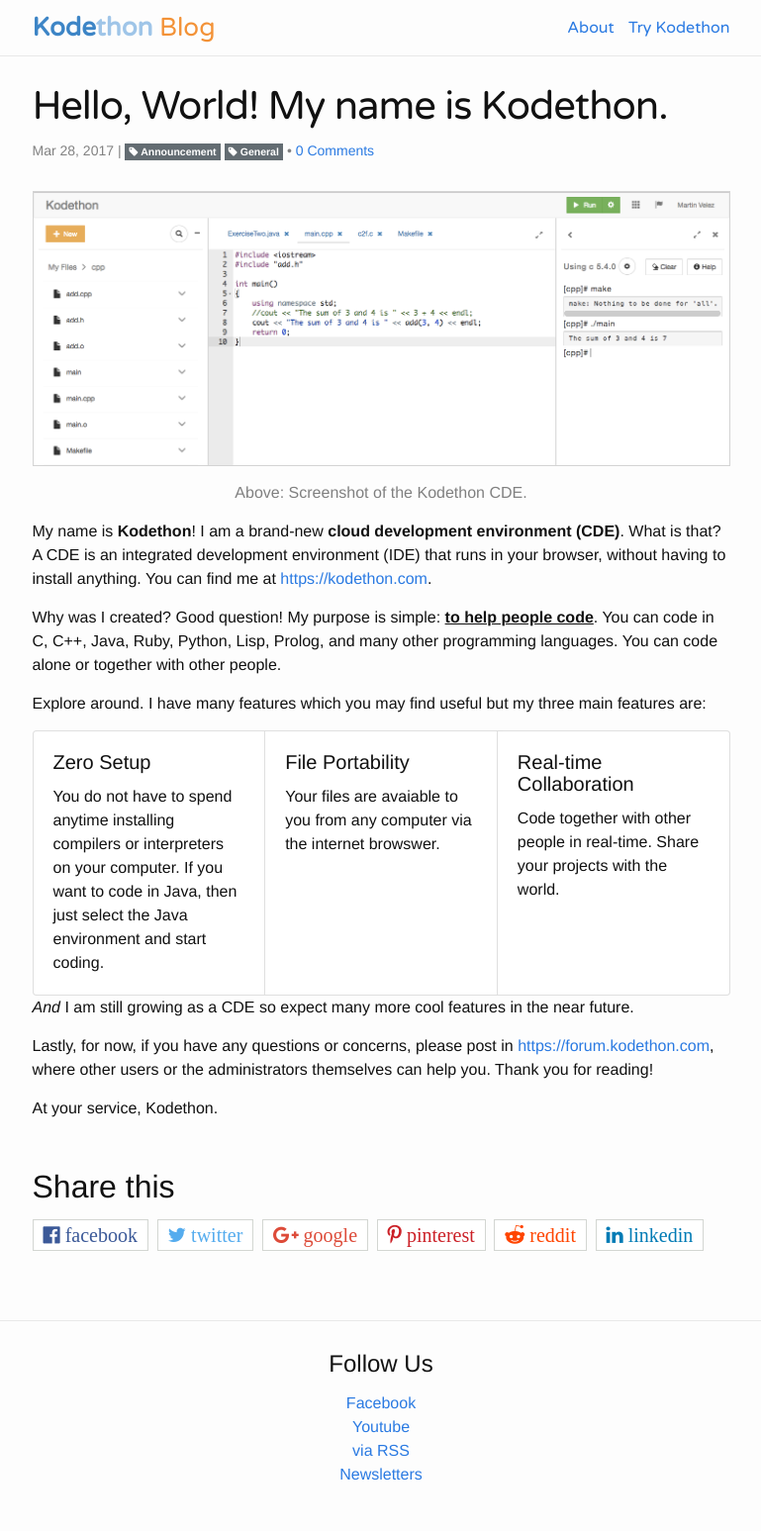
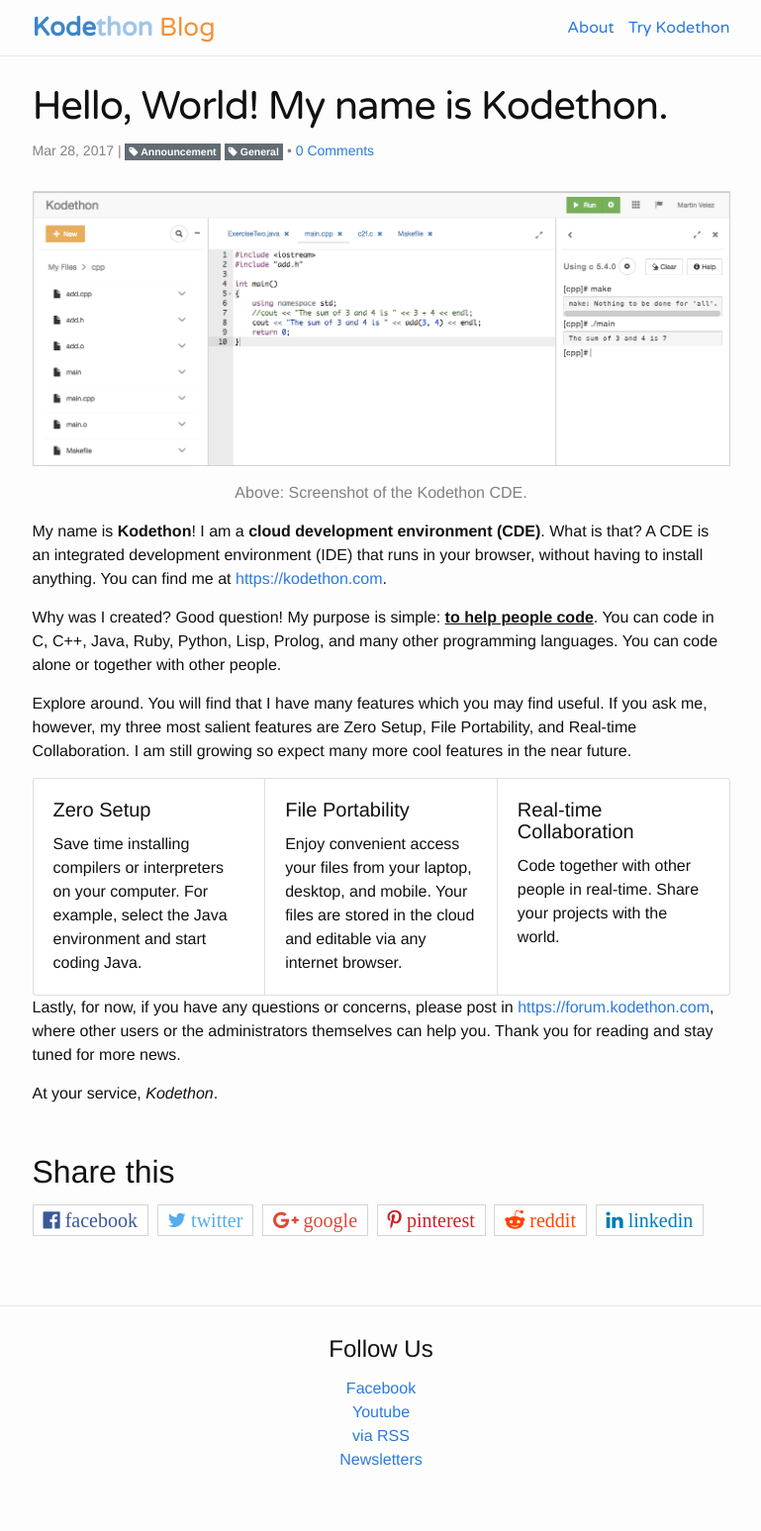
Before and after one commit to kodethon/kodethon.github.io, a Jekyll site: the page built from _posts/2017-03-28-hello-world.markdown, in a window 1280 px wide. Shown: the whole page at 99% size, without its empty margins (255-1024 px from the left). Built offline with Jekyll 4.4.1, drawn with Linux system fonts in a browser that asks for light colours; nearby versions of some CDN libraries; comment, search, counter and statistics services are not loaded.

Commit message:
Edited first post.

```diff
--- a/_posts/2017-03-28-hello-world.markdown
+++ b/_posts/2017-03-28-hello-world.markdown
@@ -14,7 +14,7 @@ bitly: http://bit.ly/2o4myjX-kodethon
 <p style="color: gray">Above: Screenshot of the Kodethon CDE.</p>
 </div>
 
-My name is <b>Kodethon</b>!  I am a brand-new <b>cloud development environment
+My name is <b>Kodethon</b>!  I am a <b>cloud development environment
 (CDE)</b>.  What is that?  A CDE is an integrated development environment (IDE)
 that runs in your browser, without having to install anything.  You can find me
 at [https://kodethon.com](https://kodethon.com).
@@ -24,25 +24,24 @@ code</u></b>.  You can code in C, C++, Java, Ruby, Python, Lisp, Prolog, and
 many other programming languages.  You can code alone or together with other
 people.
 
-Explore around. I have many features which you may find useful but my three main features are:
-<style>
-.card-header {
-	background-color: transparent;
-}
-</style>
+Explore around. You will find that I have many features which you may find
+useful.  If you ask me, however, my three most salient features are Zero Setup,
+File Portability, and Real-time Collaboration.  I am still growing so expect many
+more cool features in the near future.
+
 <div class="card-group">
   <div class="card">
     <div class="card-block">
       <h4 class="card-title">Zero Setup</h4>
-			<p class="card-text">You do not have to spend anytime installing compilers
-or interpreters on your computer.  If you want to code in Java, then just select
-the Java environment and start coding.</p>
+			<p class="card-text">Save time installing compilers or interpreters on
+your computer.  For example, select the Java
+environment and start coding Java.</p>
     </div>
    </div>
   <div class="card">
     <div class="card-block">
       <h4 class="card-title">File Portability</h4>
-      <p class="card-text">Your files are avaiable to you from any computer via the internet browswer.</p>
+      <p class="card-text">Enjoy convenient access your files from your laptop, desktop, and mobile.  Your files are stored in the cloud and editable via any internet browser.</p>
     </div>
   </div>
   <div class="card">
@@ -53,10 +52,8 @@ the Java environment and start coding.</p>
   </div>
 </div>
 
-<em>And</em> I am still growing as a CDE so expect many more cool features in the near future.
-
 Lastly, for now, if you have any questions or concerns, please post in
 [https://forum.kodethon.com](https://forum.kodethon.com), where other users or
-the administrators themselves can help you.  Thank you for reading!
+the administrators themselves can help you.  Thank you for reading and stay tuned for more news.
 
-At your service, Kodethon.
+At your service, <em>Kodethon</em>.
```
